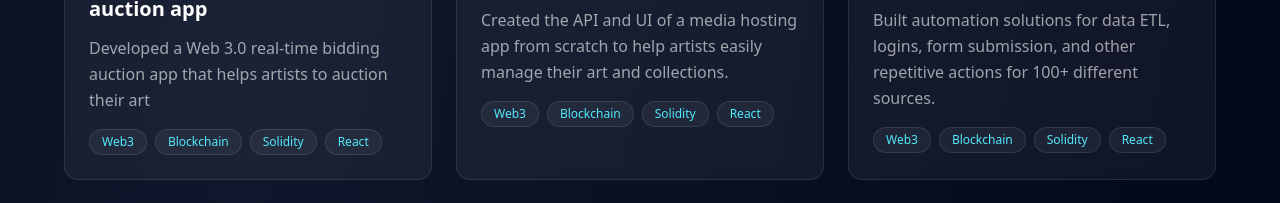
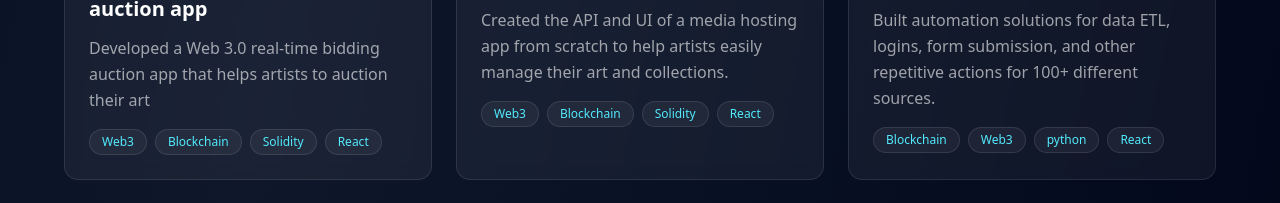
Before and after one commit to knutsenkristian7-spec/My-Portfolio-pro, a React (Vite) app: page / in a window 1280 px wide. Shown: the part 5220-5423 px from the top of the page. Built offline with nearby package versions, Linux system fonts and the light colour scheme.

Commit message:
chore : change some project skills

```diff
--- a/src/components/Projects.tsx
+++ b/src/components/Projects.tsx
@@ -70,7 +70,7 @@ export function Projects() {
     {
       title: "Automation Solutions",
       description: "Built automation solutions for data ETL, logins, form submission, and other repetitive actions for 100+ different sources.",
-      tags: ["Web3", "Blockchain", "Solidity", "React"],
+      tags: ["Blockchain", "Web3", "python", "React"],
       link: "https://zapier.com/",
       gradient: "from-purple-500/20 to-pink-500/20",
     },
```
